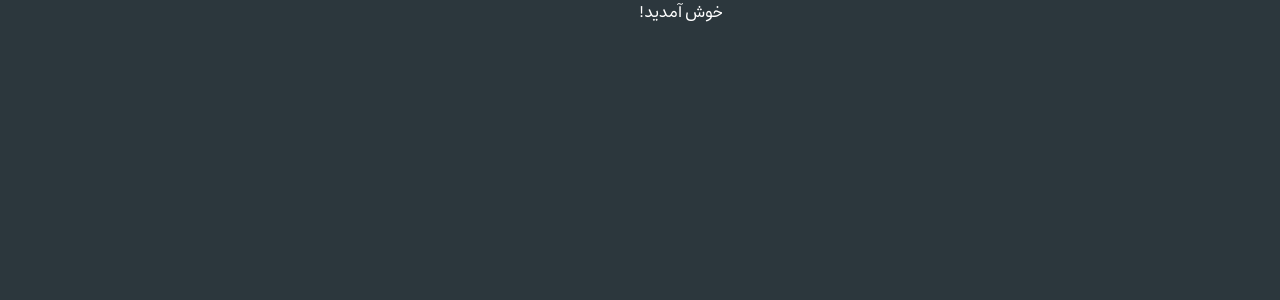
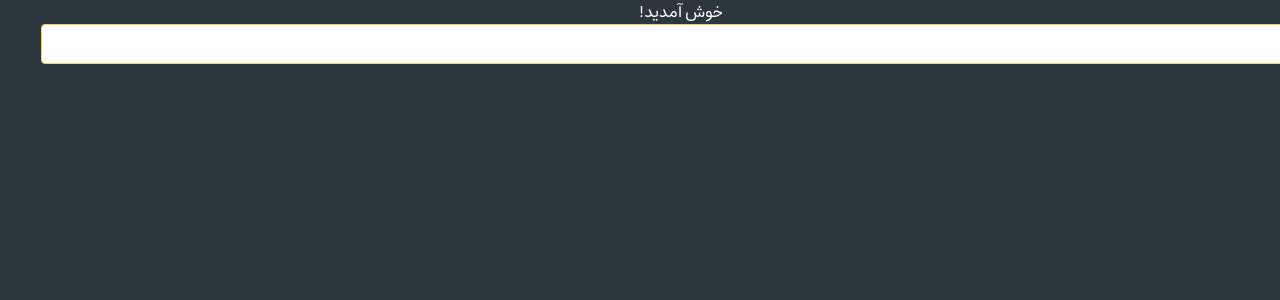
Before and after one commit to dosepehr/base-front-app, a Next.js app: page / in a window 1280 px wide. Shown: the top 300 px of the page. Built offline with nearby package versions, Linux system fonts and the light colour scheme.

Commit message:
add animated Input

```diff
--- a/src/app/page.tsx
+++ b/src/app/page.tsx
@@ -1,7 +1,9 @@
+import Input from '@/components/Input';
 export default function Home() {
     return (
         <div>
             <p className='text-white text-center'>خوش آمدید!</p>
+            <Input placeholder='ff' isAnimated  />
         </div>
     );
 }
--- a/src/components/Input/index.tsx
+++ b/src/components/Input/index.tsx
@@ -2,7 +2,7 @@ import React, { FC } from 'react';
 import { InputProps } from './input.type';
 
 import classNames from 'classnames';
-import './style.css'
+import './style.css';
 import { Size, Theme } from '@/utils/types/components/component-base.type';
 const sizeClasses: Record<Size, string> = {
     xs: 'input-xs',
@@ -28,6 +28,8 @@ const Input: FC<InputProps> = ({
     theme = 'primary',
     size = 'md',
     icon,
+    isAnimated,
+    animatedText,
     ...rest
 }) => {
     const classes = classNames(
@@ -38,10 +40,14 @@ const Input: FC<InputProps> = ({
         {
             [`${sizeClasses[size]}`]: size,
         },
+        {
+            ['floating-label']: isAnimated,
+        },
         className
     );
     return (
         <label className={`input w-full ${classes}`}>
+            {isAnimated && <span>{animatedText ?? rest.placeholder}</span>}
             {icon}
             <input type={type} {...rest} />
         </label>
--- a/src/components/Input/input.type.ts
+++ b/src/components/Input/input.type.ts
@@ -7,4 +7,6 @@ export type InputProps = Omit<InputHTMLAttributes<HTMLInputElement>, 'size'> &
     ComponentBase & {
         type?: InputType;
         icon?: React.ReactNode;
+        isAnimated?: boolean;
+        animatedText?: string;
     };
```
